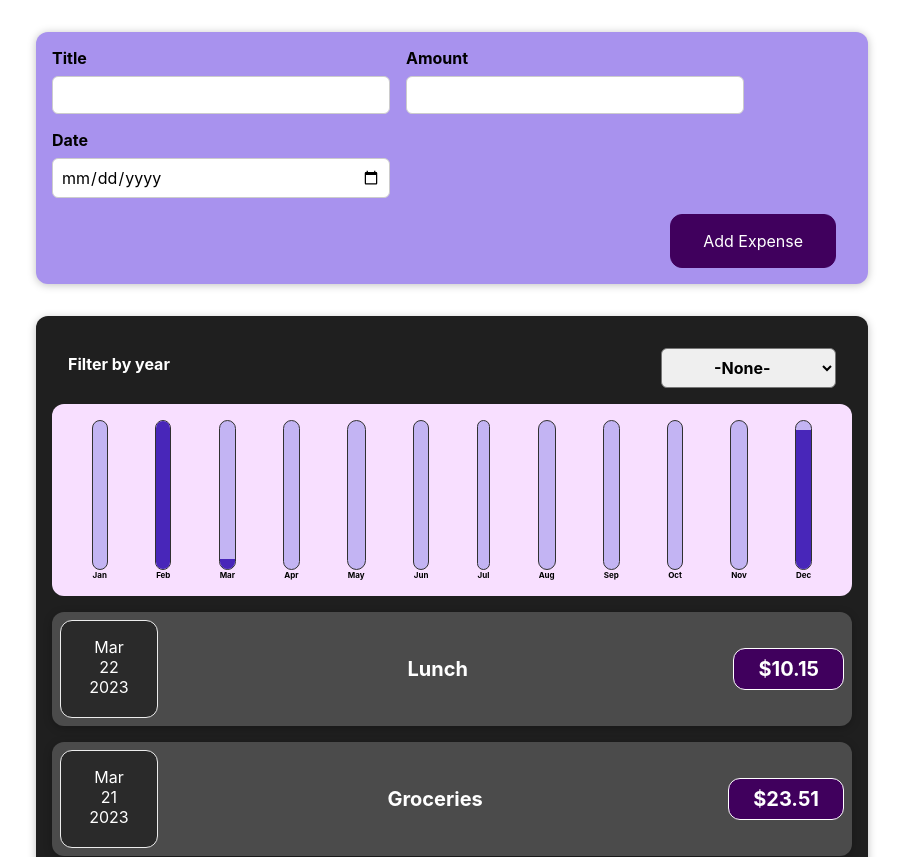
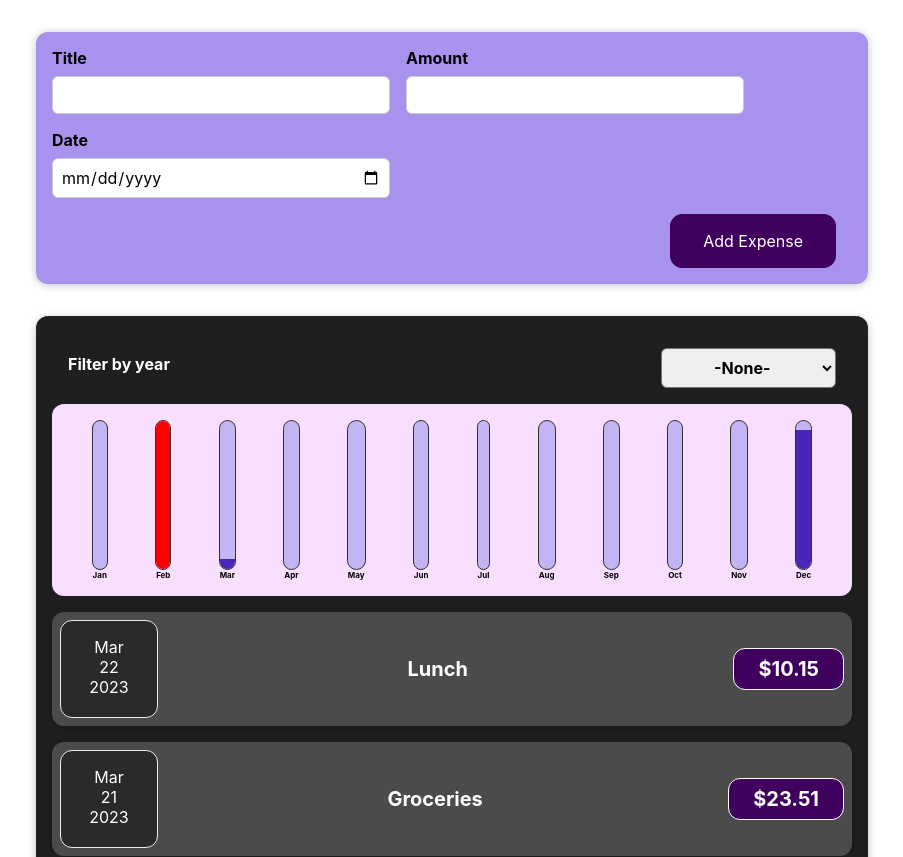
Before and after one commit to Thewa55/Expense-Report, a React (Create React App) app: page / in a window 1280 px wide. Shown: the top 857 px of the page, without its empty margins (188-1091 px from the left). Built offline with nearby package versions, Linux system fonts and the light colour scheme.

Commit message:
Added conditional rendering of color to ChartBar component with styled component

```diff
--- a/src/components/ChartBar/ChartBar.component.jsx
+++ b/src/components/ChartBar/ChartBar.component.jsx
@@ -1,4 +1,4 @@
-import React from "react";
+import React, {useState} from "react";
 // import './ChartBar.css';
 import styled from "styled-components";
 
@@ -23,7 +23,7 @@ const ChartBar = props => {
         }
 
         & .chart-bar__fill {
-            background-color: #4826b9;
+            background-color: ${props => props.tallest ? 'red' : '#4826b9'};
             width: 100%;
             transition: all 0.3s ease-out;
         }
@@ -36,14 +36,16 @@ const ChartBar = props => {
     `
 
     let barFillHeight = '0%';
+    let tallest = false;
 
     if(props.maxValue > 0){
         barFillHeight = Math.round((props.value/props.maxValue) * 100) + '%';
+        tallest = (barFillHeight === '100%' ? true : false);
     }
 
     return (
         // <div className="chart-bar">
-        <Bar>
+        <Bar tallest={tallest}>
             <div className="chart-bar__inner">
                 <div className="chart-bar__fill" style={{height: barFillHeight}}>
                 </div>
@@ -52,7 +54,6 @@ const ChartBar = props => {
                 {props.label}
             </div>
         </Bar>
-
         // </div>
     )
 }
```
